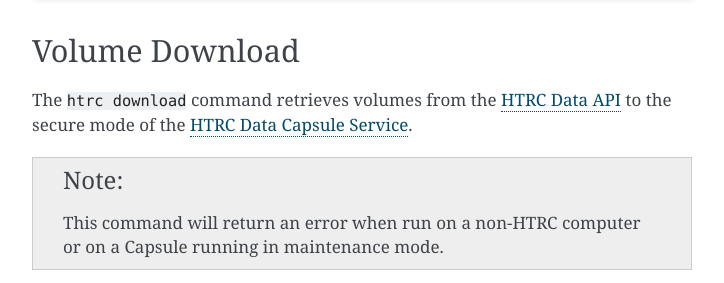
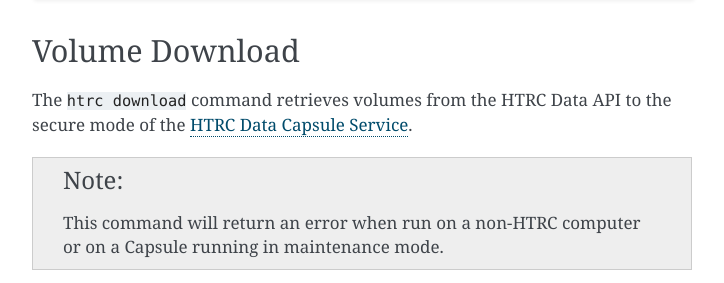
Before and after one commit to htrc/HTRC-WorksetToolkit, a Sphinx documentation site: the page built from docs/source/cli.rst, in a window 1280 px wide and 900 px high, scrolled down 666 px. Shown: the part 172-455 px from the top of the window, without its empty margins (388-1112 px from the left). Built offline with Sphinx 7.4.7, drawn with Linux system fonts in a browser that asks for light colours.

```diff
--- a/docs/source/cli.rst
+++ b/docs/source/cli.rst
@@ -30,7 +30,7 @@ Local volumes file                  ``/home/dcuser/Downloads/collections.txt``
 
 Volume Download
 --------------------
-The ``htrc download`` command retrieves volumes from the `HTRC Data API`_
+The ``htrc download`` command retrieves volumes from the HTRC Data API
 to the secure mode of the :ref:`HTRC Data Capsule Service`.
 
 .. note::
```
